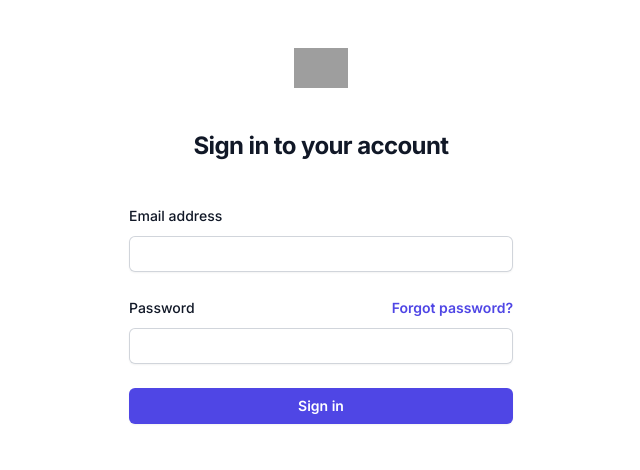
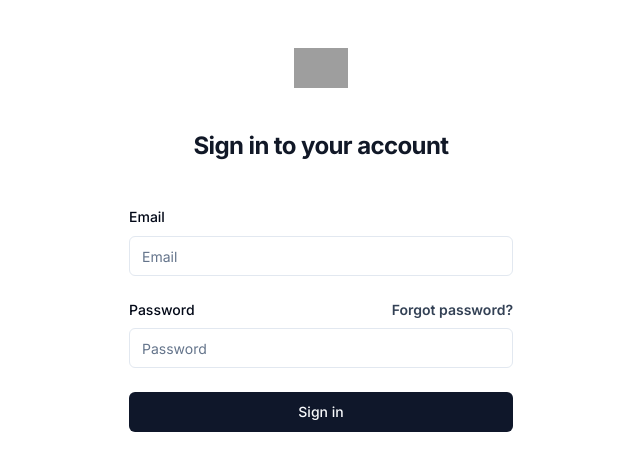
Before and after one commit to hgdsandakalum/early-sight-rp-project, a Next.js app: page /login in a window 1280 px wide. Shown: the top 470 px of the page, without its empty margins (319-959 px from the left). Built offline with nearby package versions, Linux system fonts and the light colour scheme; grey boxes are pictures that could not be loaded.

Commit message:
login form ui done

```diff
--- a/app/login/page.js
+++ b/app/login/page.js
@@ -1,6 +1,39 @@
 'use client';
 
+import { z } from "zod";
+import { zodResolver } from "@hookform/resolvers/zod"
+import { useForm } from "react-hook-form"
+
+import { Button } from "@/components/ui/button"
+import {
+  Form,
+  FormControl,
+  FormDescription,
+  FormField,
+  FormItem,
+  FormLabel,
+  FormMessage,
+} from "@/components/ui/form"
+import { Input } from "@/components/ui/input"
+
+const formSchema = z.object({
+  email: z.string().min(2).max(50),
+  password: z.string().min(2).max(50),
+})
+
 export default function Page() {
+  const form = useForm({
+    resolver: zodResolver(formSchema),
+    defaultValues: {
+      email: "",
+      password: "",
+    },
+  });
+
+  const onSubmit = (data) => {
+    console.log(data);
+  };
+
     return (
       <>
         <div className="flex min-h-full flex-1 flex-col justify-center px-6 py-12 lg:px-8">
@@ -16,56 +49,47 @@ export default function Page() {
           </div>
 
           <div className="mt-10 sm:mx-auto sm:w-full sm:max-w-sm">
-            <form className="space-y-6" action="#" method="POST">
-              <div>
-                <label htmlFor="email" className="block text-sm font-medium leading-6 text-gray-900">
-                  Email address
-                </label>
-                <div className="mt-2">
-                  <input
-                    id="email"
+          <Form {...form}>
+            <form className="space-y-6" onSubmit={form.handleSubmit(onSubmit)}>
+              <FormField
+                control={form.control}
                 name="email"
-                    type="email"
-                    autoComplete="email"
-                    required
-                    className="block w-full rounded-md border-0 py-1.5 text-gray-900 shadow-sm ring-1 ring-inset ring-gray-300 placeholder:text-gray-400 focus:ring-2 focus:ring-inset focus:ring-indigo-600 sm:text-sm sm:leading-6"
+                render={({ field }) => (
+                  <FormItem>
+                    <FormLabel>Email</FormLabel>
+                    <FormControl>
+                      <Input type="email" placeholder="Email" {...field} />
+                    </FormControl>
+                    <FormMessage />
+                  </FormItem>
+                )}
               />
-                </div>
-              </div>
 
-              <div>
+               <FormField
+                control={form.control}
+                name="password"
+                render={({ field }) => (
+                  <FormItem>
                     <div className="flex items-center justify-between">
-                  <label htmlFor="password" className="block text-sm font-medium leading-6 text-gray-900">
-                    Password
-                  </label>
+                    <FormLabel>Password</FormLabel>
                       <div className="text-sm">
-                    <a href="#" className="font-semibold text-indigo-600 hover:text-indigo-500">
+                          <a href="#" className="font-semibold text-[#334155]">
                             Forgot password?
                           </a>
                       </div>
                     </div>
-                <div className="mt-2">
-                  <input
-                    id="password"
-                    name="password"
-                    type="password"
-                    autoComplete="current-password"
-                    required
-                    className="block w-full rounded-md border-0 py-1.5 text-gray-900 shadow-sm ring-1 ring-inset ring-gray-300 placeholder:text-gray-400 focus:ring-2 focus:ring-inset focus:ring-indigo-600 sm:text-sm sm:leading-6"
+                    <FormControl>
+                      <Input type="password" placeholder="Password" {...field} />
+                    </FormControl>
+                    <FormMessage />
+                  </FormItem>
+                )}
               />
-                </div>
-              </div>
-
               <div>
-                <button
-                  type="submit"
-                  className="flex w-full justify-center rounded-md bg-indigo-600 px-3 py-1.5 text-sm font-semibold leading-6 text-white shadow-sm hover:bg-indigo-500 focus-visible:outline focus-visible:outline-2 focus-visible:outline-offset-2 focus-visible:outline-indigo-600"
-                >
-                  Sign in
-                </button>
+                <Button type="submit" className="flex w-full justify-center">Sign in</Button>
               </div>
             </form>
-
+          </Form>
           </div>
         </div>
       </>
```
Lines whose indentation alone changed are shown as unchanged.
